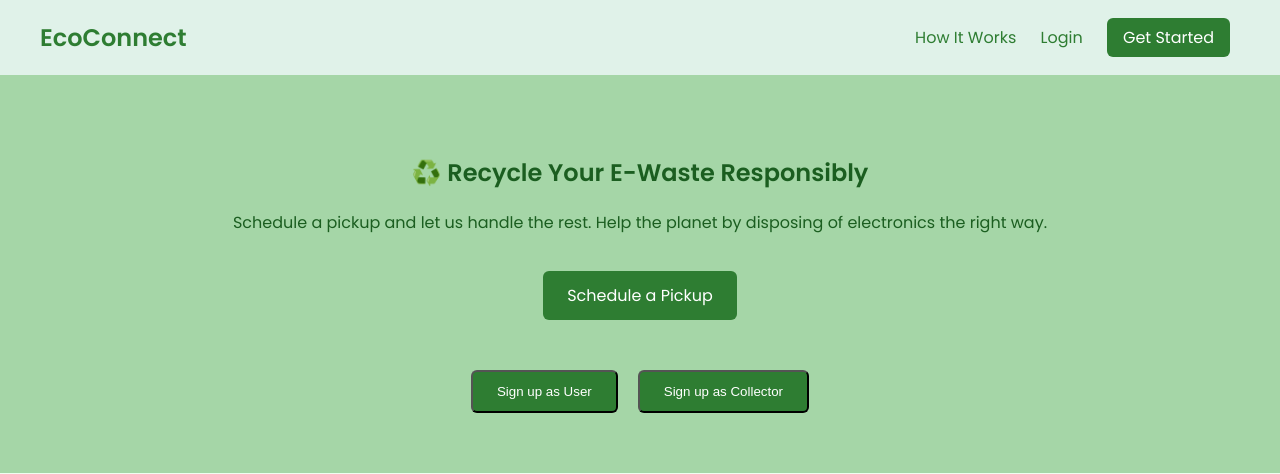
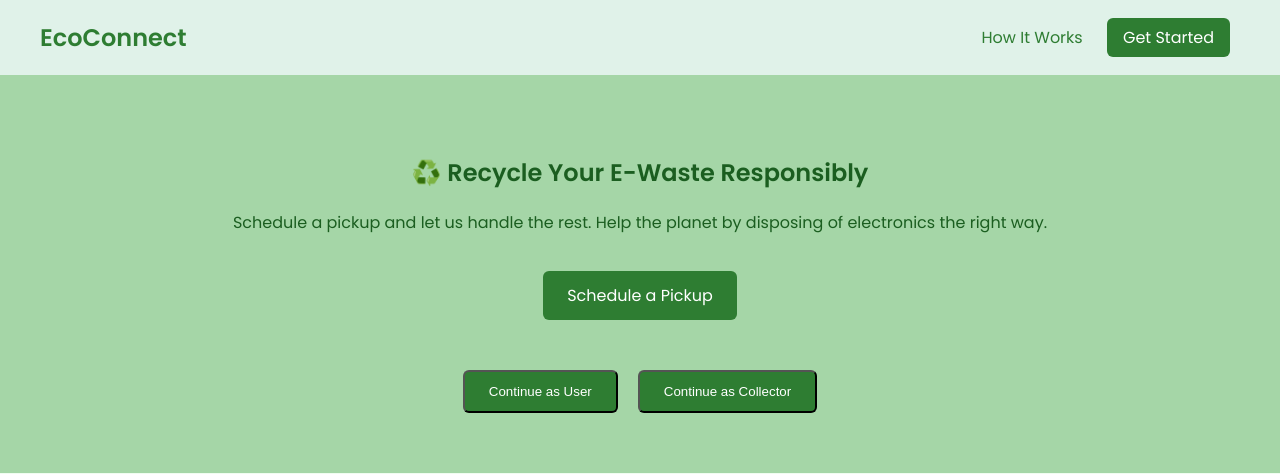
Before and after one commit to Labreo/hackathon-gec, a Flask app: page / in a window 1280 px wide. Shown: the top 474 px of the page. Run offline with Flask 3, Linux system fonts and the light colour scheme; some libraries are stand-ins or nearby versions.

Commit message:
Update index.html

```diff
--- a/templates/index.html
+++ b/templates/index.html
@@ -124,7 +124,6 @@
     <div class="logo">EcoConnect</div>
     <nav>
       <a href="#how-it-works">How It Works</a>
-      <a href="{{ url_for('login') }}">Login</a>
       <a class="btn" href="{{ url_for('signup') }}">Get Started</a>
     </nav>
   </header>
@@ -137,10 +136,10 @@
     <!-- Role Switch Buttons -->
     <div class="role-buttons">
       <form method="get" action="{{ url_for('signup') }}">
-        <button class="btn" type="submit" formaction="{{ url_for('signup', role='user') }}">Sign up as User</button>
+        <button class="btn" type="submit" formaction="{{ url_for('signup', role='user') }}">Continue as User</button>
       </form>
       <form method="get" action="{{ url_for('collector_signup') }}">
-        <button class="btn" type="submit" formaction="{{ url_for('collector_signup', role='collector') }}">Sign up as Collector</button>
+        <button class="btn" type="submit" formaction="{{ url_for('collector_signup', role='collector') }}">Continue as Collector</button>
       </form>
     </div>
   </section>
```
